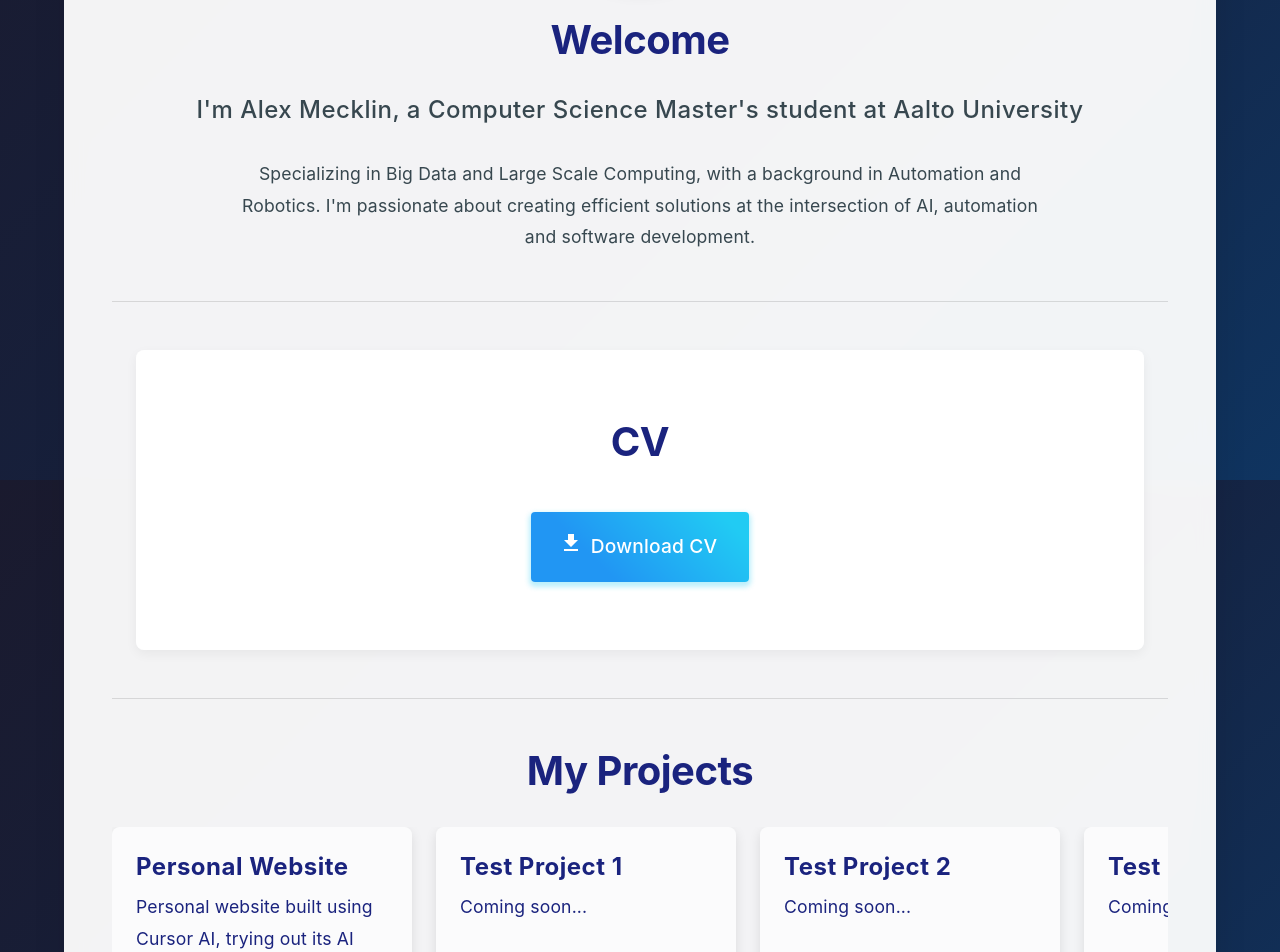
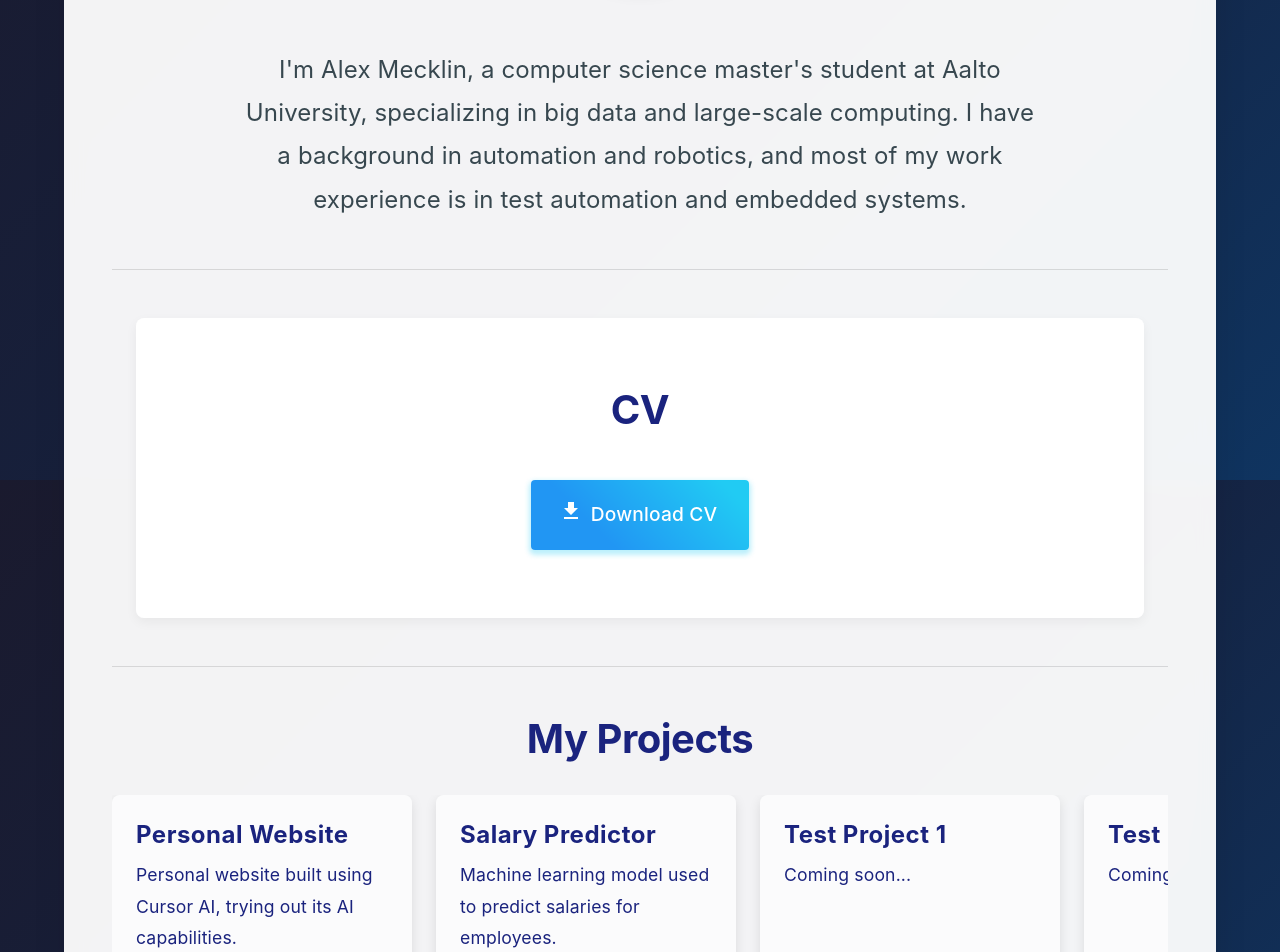
Before and after one commit to alex20m/website, a React (Create React App) app: page / in a window 1280 px wide. Shown: the part 1120-2072 px from the top of the page. Built offline with nearby package versions, Linux system fonts and the light colour scheme.

Commit message:
Background bug fixed and text changed. Second project added

```diff
--- a/src/pages/Home.js
+++ b/src/pages/Home.js
@@ -29,42 +29,6 @@ function Home() {
       </motion.div>
 
       <motion.div
-        initial={{ opacity: 0, y: 20 }}
-        animate={{ opacity: 1, y: 0 }}
-        transition={{ delay: 0.3, duration: 0.8 }}
-      >
-        <Typography
-          variant="h2"
-          gutterBottom
-          color="primary"
-          sx={{
-            fontWeight: 700,
-            textAlign: 'center',
-          }}
-        >
-          Welcome
-        </Typography>
-      </motion.div>
-
-      <motion.div
-        initial={{ opacity: 0 }}
-        animate={{ opacity: 1 }}
-        transition={{ delay: 0.5, duration: 0.8 }}
-      >
-        <Typography
-          variant="h5"
-          color="text.secondary"
-          sx={{
-            mt: 2,
-            textAlign: 'center',
-            fontWeight: 500,
-          }}
-        >
-          I'm Alex Mecklin, a Computer Science Master's student at Aalto University
-        </Typography>
-      </motion.div>
-
-      <motion.div
         initial={{ opacity: 0 }}
         animate={{ opacity: 1 }}
         transition={{ delay: 0.7, duration: 0.8 }}
@@ -77,10 +41,11 @@ function Home() {
             maxWidth: '800px',
             textAlign: 'center',
             lineHeight: 1.8,
+            fontSize: '1.5rem',
           }}
         >
-          Specializing in Big Data and Large Scale Computing, with a background in Automation and Robotics.
-          I'm passionate about creating efficient solutions at the intersection of AI, automation and software development.
+          I'm Alex Mecklin, a computer science master's student at Aalto University, specializing in big data and large-scale computing.
+          I have a background in automation and robotics, and most of my work experience is in test automation and embedded systems.
         </Typography>
       </motion.div>
     </Box>
--- a/src/pages/LandingPage.js
+++ b/src/pages/LandingPage.js
@@ -32,7 +32,7 @@ function LandingPage() {
         flexDirection: 'column',
         justifyContent: 'center',
         alignItems: 'center',
-        background: 'linear-gradient(135deg, #1a1a2e 0%, #16213e 50%, #0f3460 100%)',
+        background: 'transparent',
         textAlign: 'center',
         padding: 4,
         position: 'relative',
@@ -149,7 +149,7 @@ function LandingPage() {
               color: '#bdc3c7',
             }}
           >
-            I'm a computer science student at Aalto University
+            A computer science student at Aalto University
           </Typography>
           <Button
             variant="contained"
--- a/src/pages/Projects.js
+++ b/src/pages/Projects.js
@@ -11,6 +11,12 @@ function Projects() {
       github: "https://github.com/alex20m/website",
     },
     {
+      title: "Salary Predictor",
+      description: "Machine learning model used to predict salaries for employees.",
+      technologies: ["Python", "Machine Learning"],
+      github: "https://github.com/alex20m/Salary_predictor",
+    },
+    {
       title: "Test Project 1",
       description: "Coming soon...",
       technologies: ["Coming", "Soon"],
@@ -21,12 +27,6 @@ function Projects() {
       description: "Coming soon...",
       technologies: ["Coming", "Soon"],
       github: "https://github.com/alex20m/test2",
-    },
-    {
-      title: "Test Project 3",
-      description: "Coming soon...",
-      technologies: ["Coming", "Soon"],
-      github: "https://github.com/alex20m/test3",
     },
   ];
 
```
